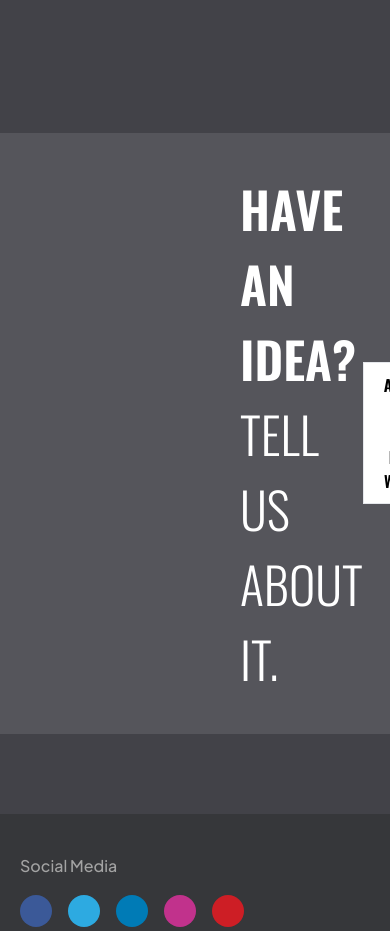
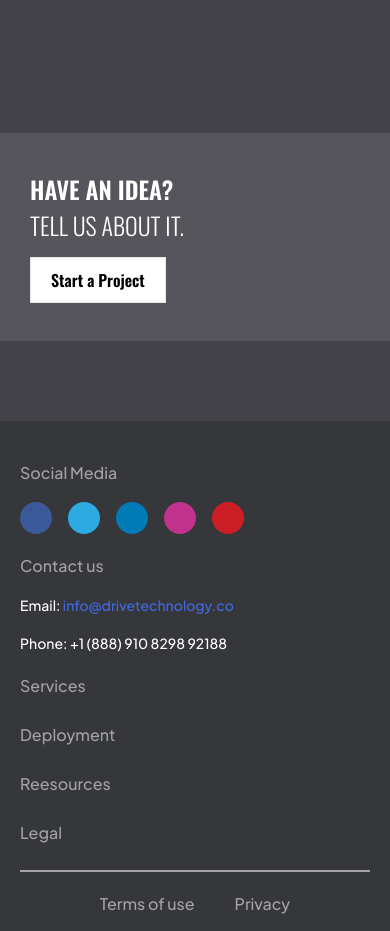
Before and after one commit to AhsanDT/drivetech, a Next.js app: page / in a window 390 px wide. Shown: the part 10400-11331 px from the top of the page. Built offline with nearby package versions, Linux system fonts and the light colour scheme; some icons are missing.

Commit message:
working on partnership page

```diff
--- a/src/components/Home/Blogs.jsx
+++ b/src/components/Home/Blogs.jsx
@@ -56,7 +56,7 @@ const Blogs = () => {
             Blogs
           </h1>
 
-          <div className="flex gap-x-[32px] justify-center overflow-scroll">
+          <div className="flex gap-x-[32px] justify-center overflow-scroll xl:overflow-hidden">
             {BLOGS.map((data) => {
               return (
                 <div className="w-full md:w-[210px] md:h-[385px] bg-white flex flex-col gap-y-[18px]">
@@ -80,14 +80,15 @@ const Blogs = () => {
           </div>
         </div>
       </div>
-      <div className="bg-[#ffffff] bg-opacity-[10%] mt-[150px] flex  justify-between items-center px-[240px] py-[38px]">
+      <div className="bg-[#ffffff] bg-opacity-[10%] mt-[150px] flex flex-col gap-y-[14px] lg:flex-row justify-between lg:items-center px-[30px] lg:px-[240px] py-[38px]">
         <div className="flex flex-col">
-          <span className="font-oswald text-[50px] font-bold text-[#ffffff] uppercase">
+          <span className="font-oswald text-[24px] lg:text-[50px] font-bold text-[#ffffff] uppercase">
           Have an idea?
           </span>
-          <span className="font-oswald text-[50px] font-light text-[#ffffff] uppercase">Tell us about it.</span>
+          <span className="font-oswald text-[24px] lg:text-[50px] font-light text-[#ffffff] uppercase">Tell us about it.</span>
         </div>
-        <Button>Achieve Your Goals Faster With Us</Button>
+        <Button className="hidden md:block w-fit">Achieve Your Goals Faster With Us</Button>
+        <Button className=" md:hidden w-fit">Start a Project</Button>
       </div>
     </section>
   );
```
